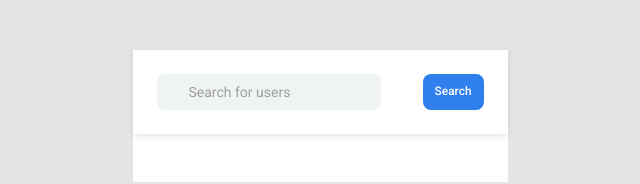
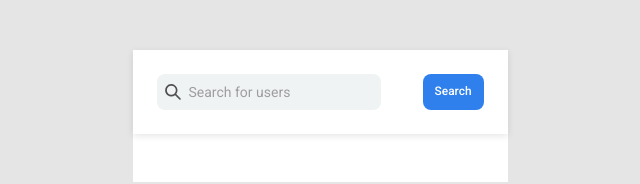
Before and after one commit to drzamich/github-badge, a React (Create React App) app: page / in a window 1280 px wide. Shown: the top 184 px of the page, without its empty margins (320-960 px from the left). Built offline with nearby package versions, Linux system fonts and the light colour scheme.

Commit message:
feat: add icon to search input

```diff
--- a/src/Search.tsx
+++ b/src/Search.tsx
@@ -1,6 +1,7 @@
 import React from 'react';
 import styled from 'styled-components';
 import { Color } from './styles';
+import SearchIcon from './assets/SearchIcon.svg';
 
 const Container = styled.div`
   background: ${Color.White};
@@ -12,7 +13,7 @@ const Container = styled.div`
 `;
 
 const Input = styled.input`
-  background: ${Color.Porcelain};
+  background: ${Color.Porcelain} url(${SearchIcon}) no-repeat 4%;
   color: ${Color.SilverChalice};
   padding: 10px 32px;
   font-size: 1rem;
```
Also changed, not shown: src/assets/SearchIcon.svg (added).
